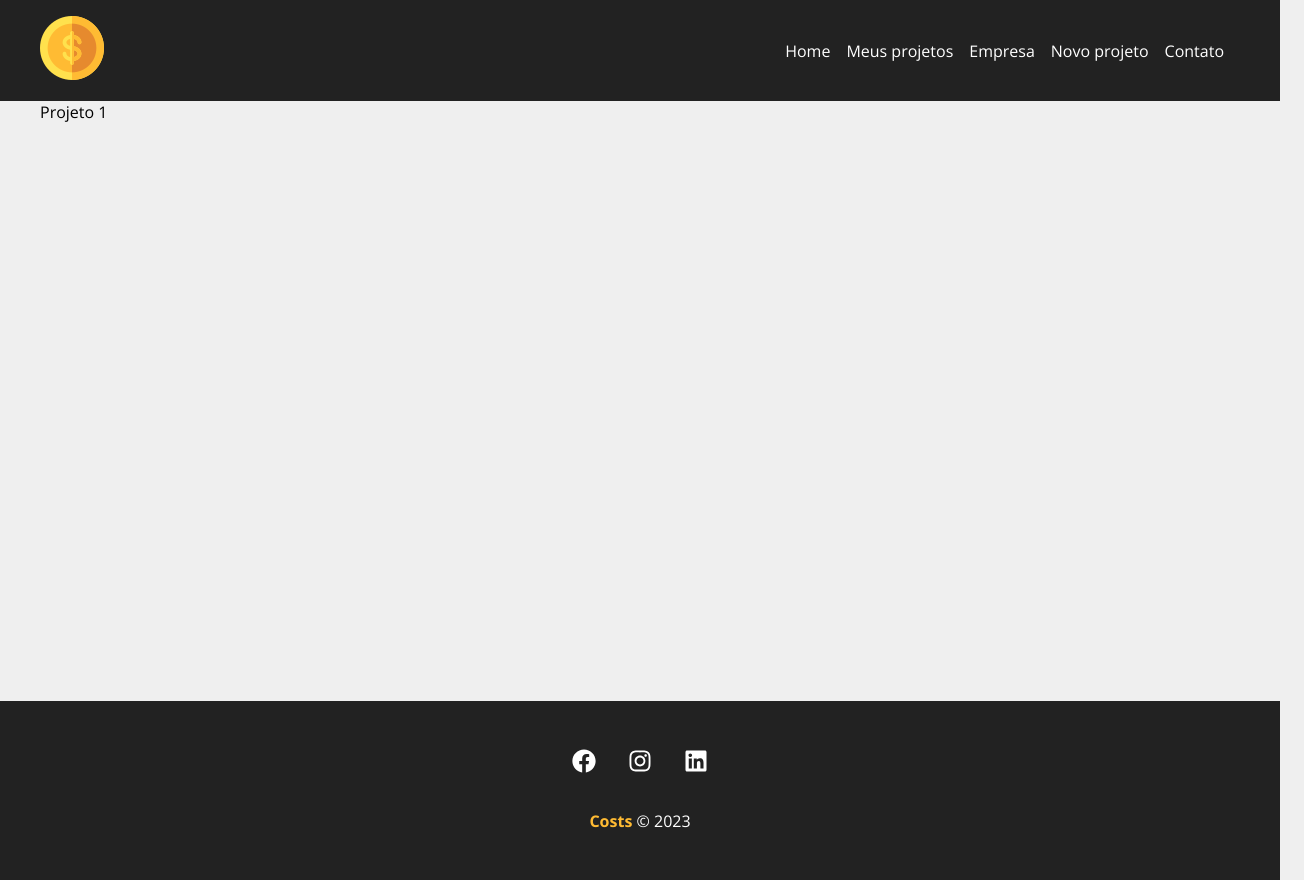
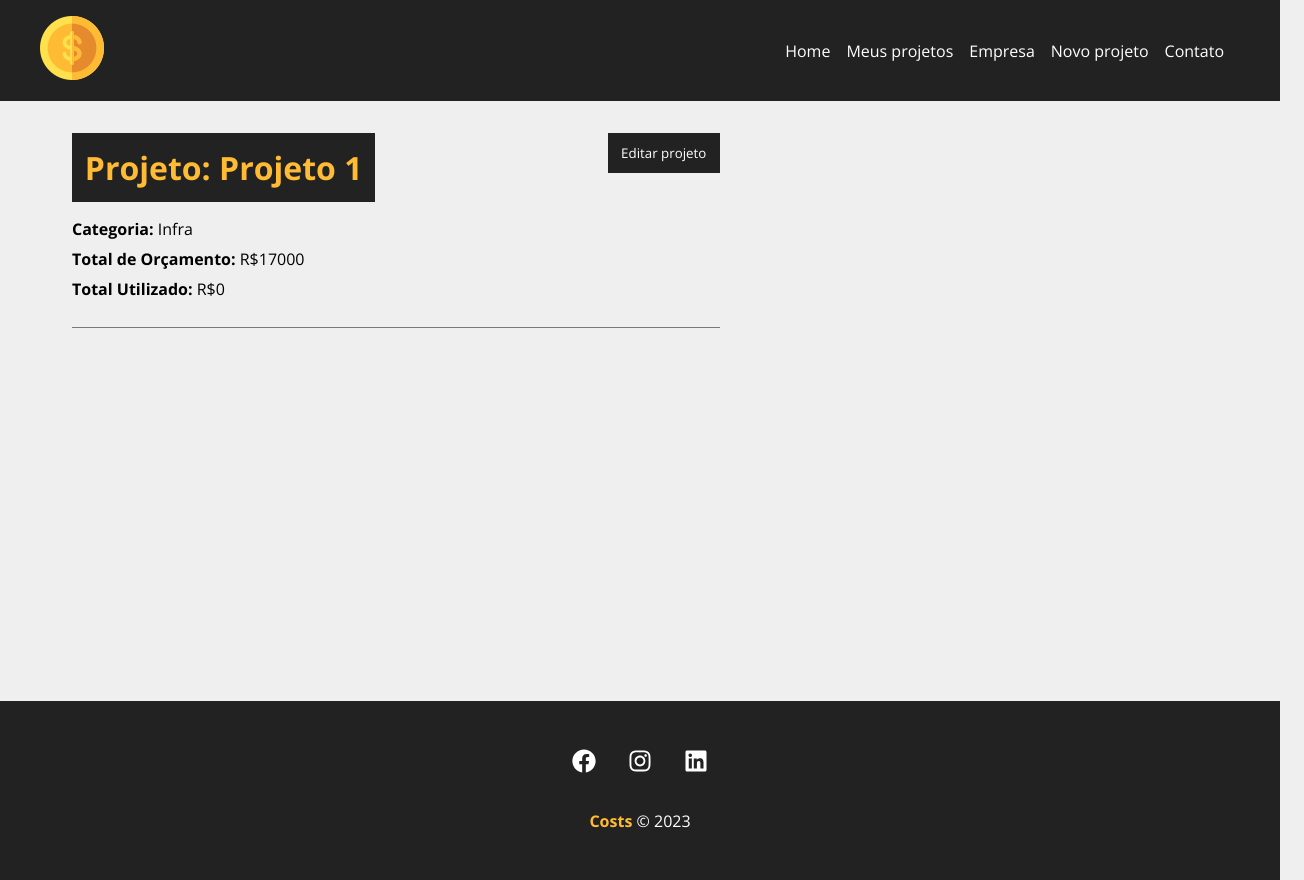
Before and after one commit to suzanadossantos/costs, a React (Create React App) app: page /project/1 in a window 1280 px wide. Shown: the whole page, 1304 px wide, since content can reach past the window. Built offline with nearby package versions, Linux system fonts and the light colour scheme; data requests are answered from the project's data file.

Commit message:
Exibindo detalhes do projeto

```diff
--- a/src/components/pages/Project.js
+++ b/src/components/pages/Project.js
@@ -5,15 +5,20 @@ import styles from './Project.module.css';
 import { useParams } from 'react-router-dom';
 import { useState, useEffect } from 'react';
 
+import Loading from '../layout/Loading'
+import Container from '../layout/Container'
+
 function Project() {
 
     const {id} = useParams()
 
     const [project, setProject] = useState([]);
+    const [showProjectForm, setshowProjectForm] = useState(false);
 
     useEffect(() => {
 
-        fetch(`http://localhost:5000/projects/${id}`, {
+        setTimeout(() => {
+            fetch(`http://localhost:5000/projects/${id}`, {
             method: 'GET',
             headers: {
                 'Content-Type': 'application/json',
@@ -23,12 +28,43 @@ function Project() {
             setProject(data)
         })
         .catch(err => console.log)
+        }, 300)
 
     }, [id])
 
-  return (
-    <div>{project.name}</div>
-  )
+    function toggleProjectForm(){
+        setshowProjectForm(!showProjectForm)
+    }
+
+  return <> {project.name ?
+  <div className={styles.project_details}>
+    <Container customClass="column">
+        <div className={styles.details_container}>
+            <h1>Projeto: {project.name}</h1>
+            <button className={styles.btn} onClick={toggleProjectForm}>
+                {!showProjectForm ? 'Editar projeto' : 'Fechar'}
+            </button>
+            {!showProjectForm ? (
+                <div className={styles.project_info}>
+                    <p>
+                        <span>Categoria:</span> {project.category.name}
+                    </p>
+                    <p>
+                        <span>Total de Orçamento:</span> R${project.budget}
+                    </p>
+                    <p>
+                        <span>Total Utilizado:</span> R${project.cost}
+                    </p>
+                </div>
+            ) : (
+                <div className={styles.project_info}>
+                    <p>Form</p>
+                </div>
+            )}
+        </div>
+    </Container>
+  </div>
+  : <Loading />}</>
 }
 
 export default Project
--- a/src/components/pages/Project.module.css
+++ b/src/components/pages/Project.module.css
@@ -0,0 +1,48 @@
+.project_details{
+    padding: 2em;
+}
+
+.project_details h1,
+.project_details h2,
+.project_details p{
+    margin-bottom: 0.5em;
+}
+
+.project_details h1{
+    background-color: #222;
+    color: #FFBB33;
+    padding: 0.4em;
+}
+
+.project_details span{
+    font-weight: bold;
+}
+
+.details_container,
+.service_form_container{
+    border-bottom: 1px solid #7A7A7A;
+    margin-bottom: 1.2em;
+    padding-bottom: 1.2em;
+    display: flex;
+    justify-content: space-between;
+    flex-wrap: wrap;
+}
+
+.btn{
+    background-color: #222;
+    color: #fff;
+    padding: 0.5em 1em;
+    text-decoration: none;
+    transition: 0.5s;
+    cursor: pointer;
+    max-height: 40px;
+    border: none;
+}
+
+.btn:hover{
+    color: #FFBB33;
+}
+
+.project_info{
+    width: 100%;
+}
```
